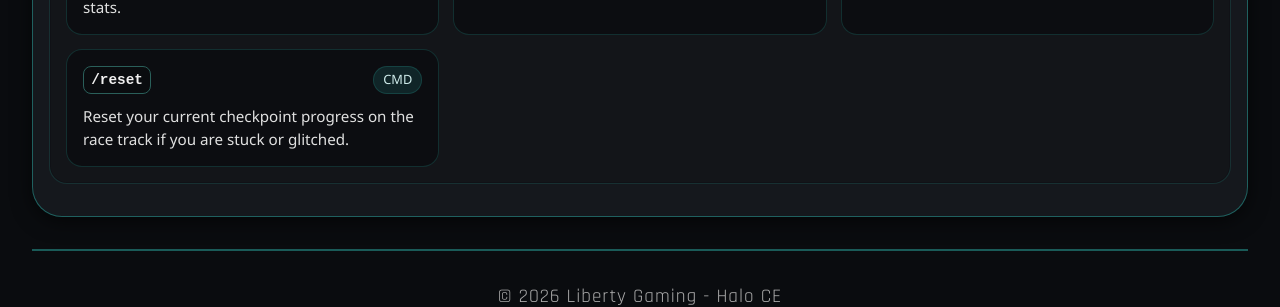
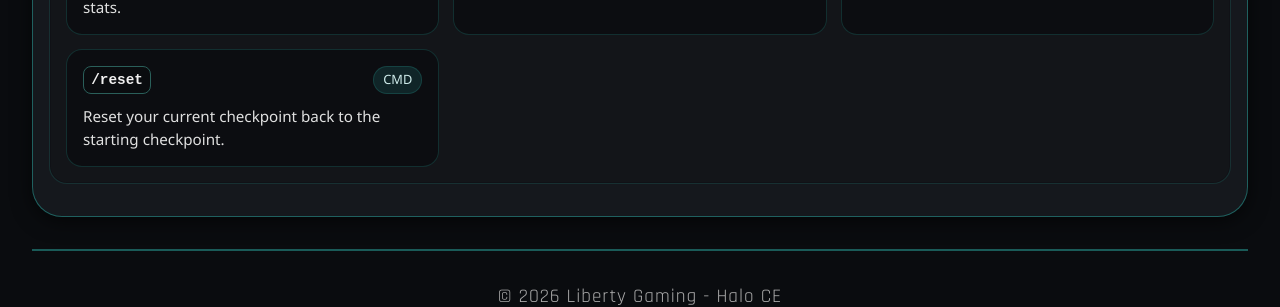
Before and after one commit to Chalwk/liberty-ce, a Jekyll site: the page built from pages/server-features.html, in a window 1280 px wide. Shown: the part 1842-2149 px from the top of the page. Built offline with Jekyll 4.4.1, drawn with Linux system fonts in a browser that asks for light colours.

Commit message:
tidied up server-features.html

```diff
--- a/pages/server-features.html
+++ b/pages/server-features.html
@@ -434,8 +434,8 @@ description: Liberty Gaming's server features and commands
                     <div class="command-name"><code>/reset</code></div>
                     <div class="command-meta">CMD</div>
                 </div>
-                <div class="command-description">Reset your current checkpoint progress on the race track if you are
-                    stuck or glitched.
+                <div class="command-description">
+                    Reset your current checkpoint back to the starting checkpoint.
                 </div>
             </article>
         </div>
```
